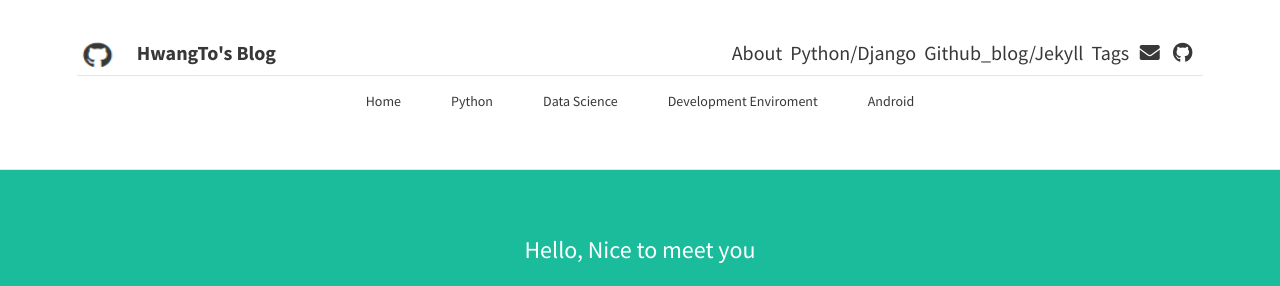
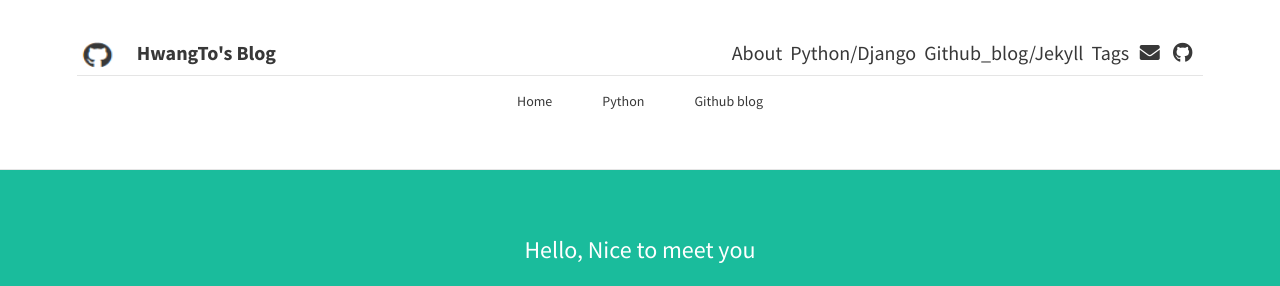
Before and after one commit to HwangToLee/HwangToLee.github.io, a Jekyll site: the page built from index.html, in a window 1280 px wide. Shown: the top 286 px of the page. Built offline with Jekyll 4.4.1, drawn with Linux system fonts in a browser that asks for light colours; nearby versions of some CDN libraries; the list of posts is cut into pages by our own code.

Commit message:
Update header.html

```diff
--- a/_includes/header.html
+++ b/_includes/header.html
@@ -50,31 +50,12 @@
 		  <li><a href="/">Home</a></li>
 		  <li><a href="/">Python</a>
 			<ul>
-				<li><a href="/Python/Crawler">Crawler</a></li>
 				<li><a href="/Python/Django">Django</a></li>
-				<li><a href="/Python/Tensorflow">Tensorflow</a></li>
 			</ul>
 		  </li>
-
-		  <li><a href="/">Data Science</a>
+		  <li><a href="/">Github blog</a>
 			<ul>
-			  <li><a href="/DS/ML">Machine Learning</a></li>
-			</ul>
-		  </li>
-
-		  <li><a href="/">Development Enviroment</a>
-			<ul>
-				<li><a href="/DE/Github Blog">Github Blog</a></li>
-				<li><a href="/DE/Git">Git</a></li>
-				<li><a href="/DE/Docker">Docker</a></li>
-				<li><a href="/DE/Ubuntu">Ubuntu</a></li>
-				<li><a href="/DE/Java">Java</a></li>
-			</ul>
-		  </li>
-
-		  <li><a href="/">Android</a>
-			<ul>
-			  <li><a href="/Android/Android">Android</a></li>
+				<li><a href="/Github_blog/Jekyll">Jekyll</a></li>
 			</ul>
 		  </li>
 
```
